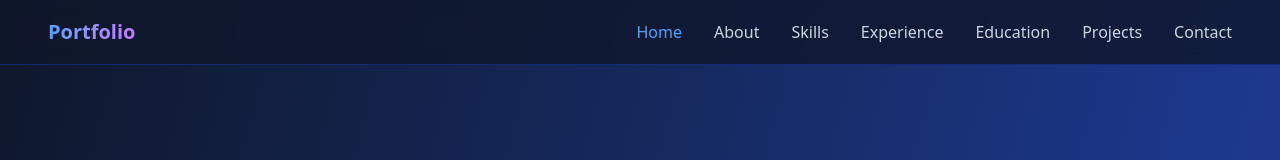
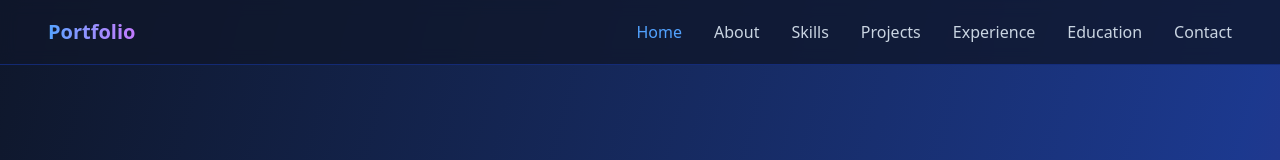
Before and after one commit to StephanGELo/stephan-portfolio, a React (Vite) app: page / in a window 1280 px wide. Shown: the top 160 px of the page. Built offline with nearby package versions, Linux system fonts and the light colour scheme.

Commit message:
CHange order of items for the navbar. Move projects before experience

```diff
--- a/src/components/Navbar.tsx
+++ b/src/components/Navbar.tsx
@@ -16,7 +16,7 @@ function Navbar({ activeSection, isMenuOpen, setIsMenuOpen, onScrollTo }: Navbar
     //     setIsMenuOpen(false);
     // }
 
-    const navItems = [ 'home', 'about', 'skills', 'experience', 'education', 'projects', 'contact'];
+    const navItems = [ 'home', 'about', 'skills', 'projects', 'experience', 'education', 'contact'];
 
 
     return (
```
